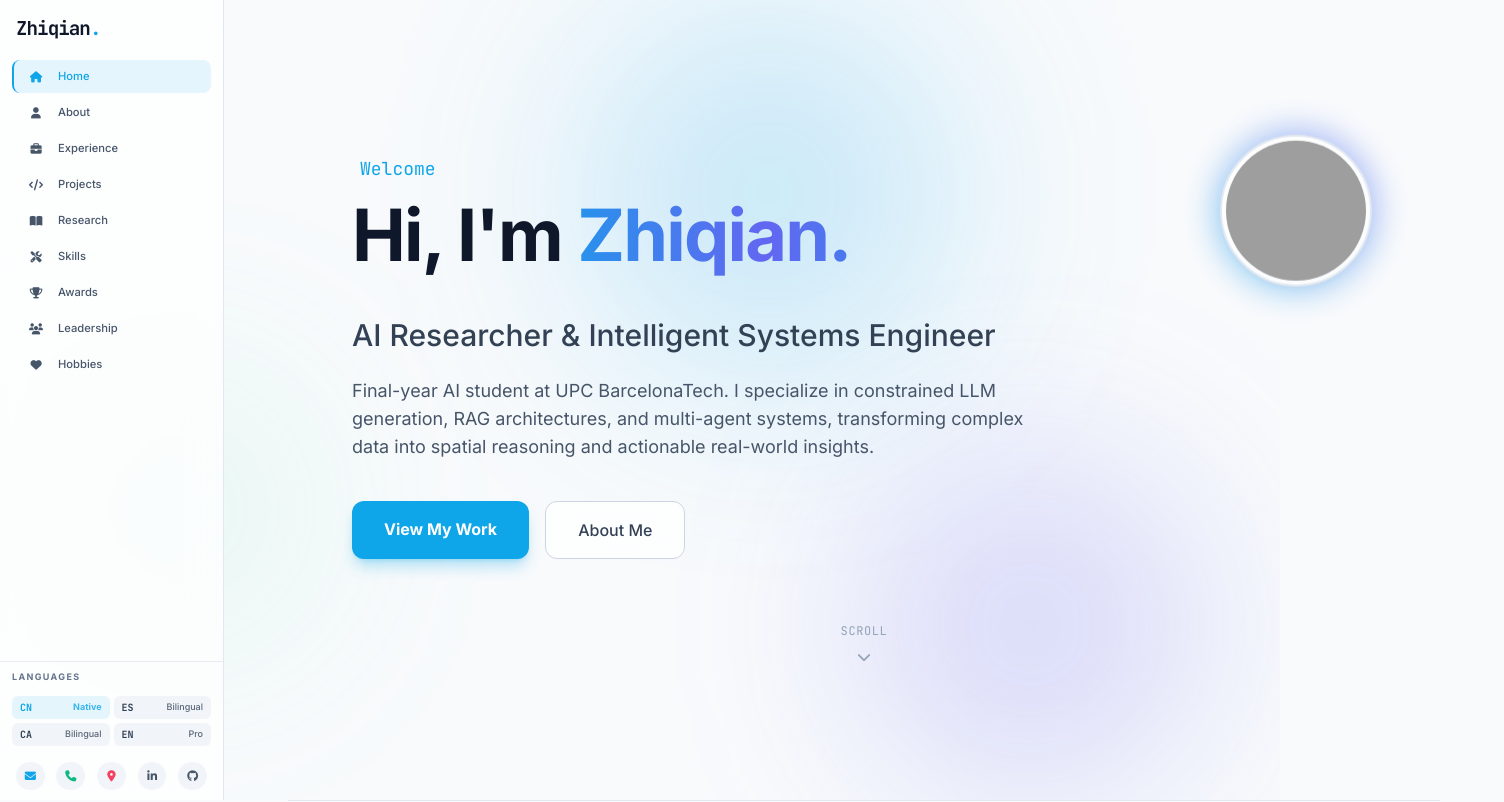
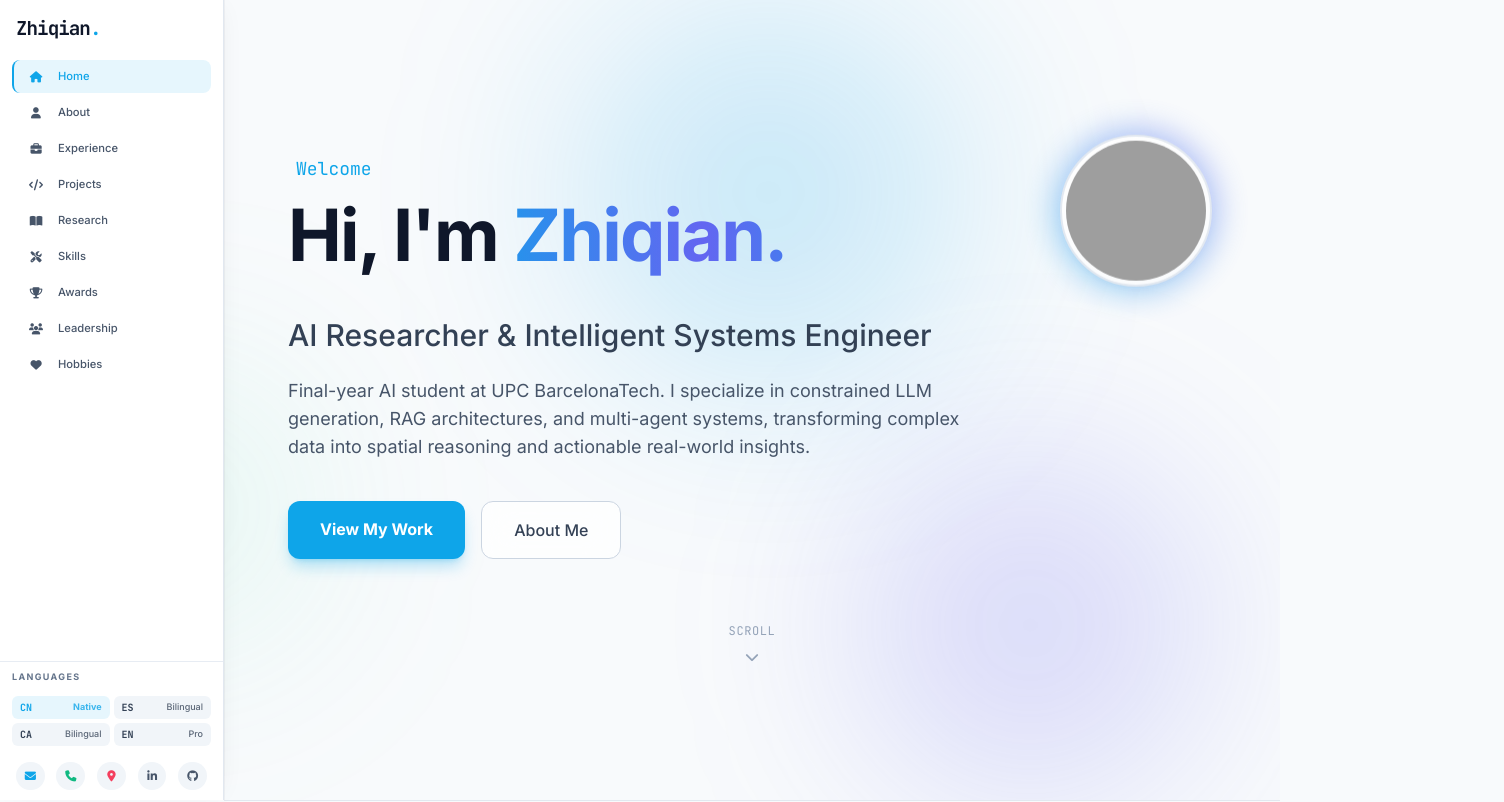
Before and after one commit to Zhiqian-Zhou/Zhiqian-Zhou.github.io, a Vue app: page / in a window 1280 px wide. Shown: the top 802 px of the page, 1504 px wide, since content can reach past the window. Built offline with nearby package versions, Linux system fonts and the light colour scheme; grey boxes are pictures that could not be loaded.

Commit message:
fix: split-screen layout — solid sidebar, no main overflow on 2xl

```diff
--- a/src/App.vue
+++ b/src/App.vue
@@ -142,10 +142,9 @@ onUnmounted(() => {
       </button>
     </Transition>
 
-    <!-- Main scroll area. At 2xl, equal margins center the content on the viewport. -->
-    <main
-      class="lg:ml-44 xl:ml-56 2xl:ml-64 2xl:mr-64 min-h-screen w-full relative"
-    >
+    <!-- Main scroll area. At 2xl, equal margins center the content on the viewport.
+         Note: no `w-full` — that would conflict with mr-* and overflow the viewport. -->
+    <main class="lg:ml-44 xl:ml-56 2xl:ml-64 2xl:mr-64 min-h-screen relative">
       <HeroSection />
       <AboutSection />
       <ExperienceSection />
--- a/src/components/AppSidebar.vue
+++ b/src/components/AppSidebar.vue
@@ -31,7 +31,7 @@ const onNav = () => emit('navigate')
 <template>
   <aside
     id="sidebar"
-    class="fixed top-0 left-0 z-40 glass border-r border-slate-200 w-72 max-w-[82vw] lg:w-44 xl:w-56 2xl:w-64 transform transition-transform duration-500 ease-[cubic-bezier(0.32,0.72,0,1)] lg:translate-x-0 sidebar-shell"
+    class="fixed top-0 left-0 z-40 sidebar-panel border-r border-slate-200 w-72 max-w-[82vw] lg:w-44 xl:w-56 2xl:w-64 transform transition-transform duration-500 ease-[cubic-bezier(0.32,0.72,0,1)] lg:translate-x-0 sidebar-shell"
     :class="open ? 'translate-x-0 shadow-2xl shadow-primary/10' : '-translate-x-full'"
   >
     <div class="sidebar-grid h-full">
@@ -217,6 +217,12 @@ const onNav = () => emit('navigate')
   height: 100dvh;
   min-height: 100svh;
 }
+
+/* Solid split-screen panel (no longer glassy/transparent) */
+.sidebar-panel {
+  background: #ffffff;
+  box-shadow: 1px 0 0 rgba(15, 23, 42, 0.04), 4px 0 24px -8px rgba(15, 23, 42, 0.06);
+}
 .sidebar-grid {
   display: grid;
   grid-template-rows: auto auto minmax(0, 1fr) auto;
```
